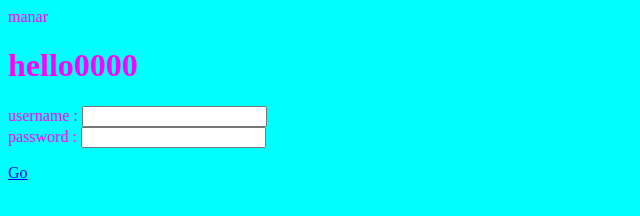
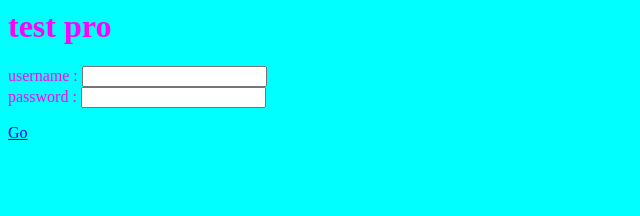
Before and after one commit to Marammostafa/Maram, a plain HTML site: page index.html in a window 1280 px wide. Shown: the whole page, without its empty margins (0-640 px from the left). Drawn offline with Linux system fonts and the light colour scheme.

Commit message:
Update index.html

```diff
--- a/index.html
+++ b/index.html
@@ -1,8 +1,8 @@
 
 <html>
-<header> manar </header>
+<header> </header>
 <body bgcolor="#00FFFF" text="#FF00FF">
-<p><h1> hello0000</h1> </p>
+<p><h1> test pro</h1> </p>
 
 <form action="register.php" method="POST" id="myForm" name="myForm">
 			<label for="username">username :</label>
```
